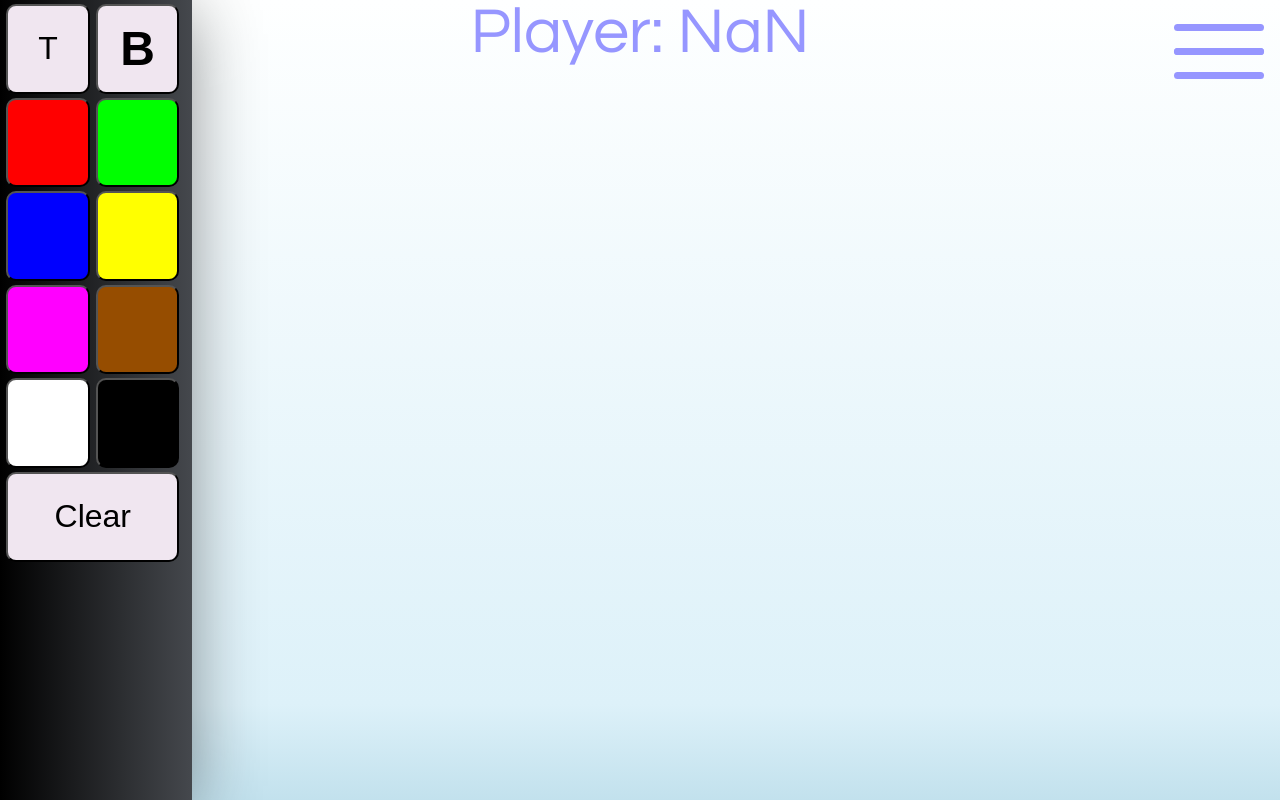
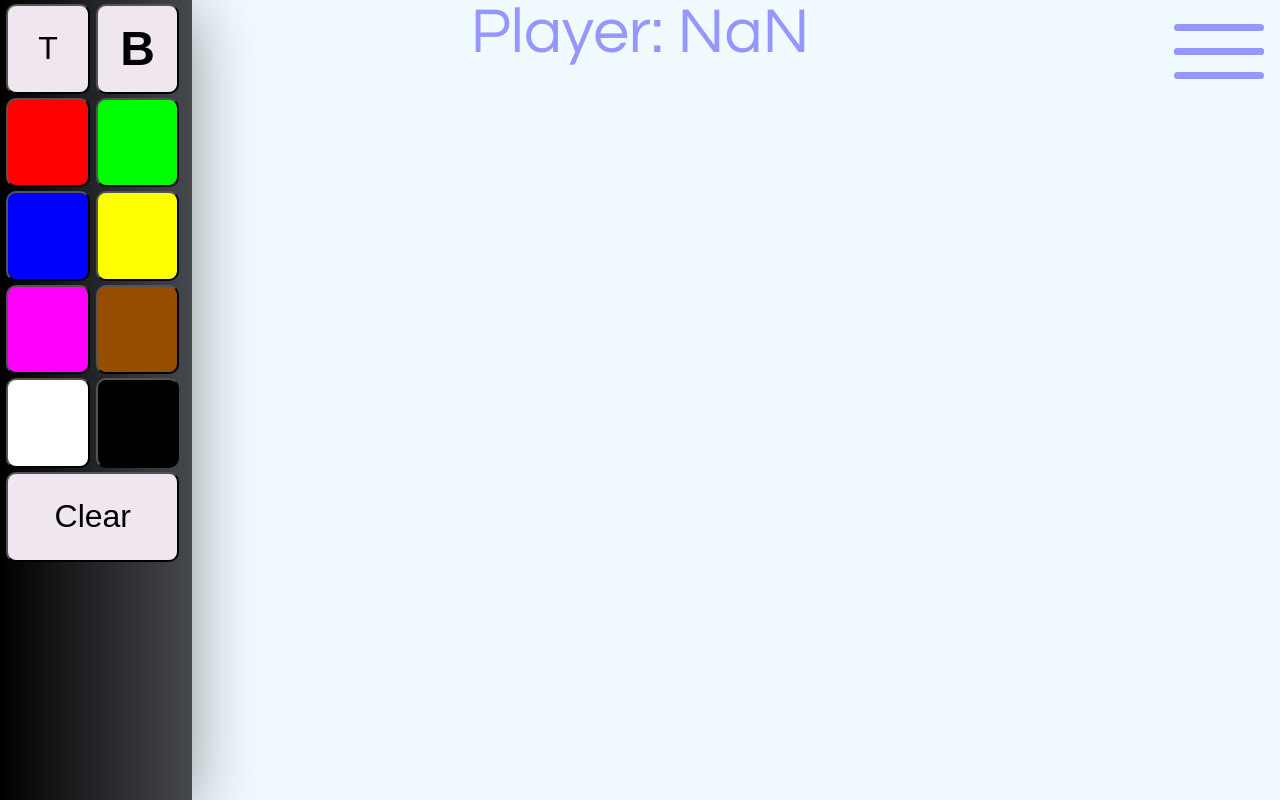
Before and after one commit to ka2le/drawgame, a website: page public/player.html in a window 1280 px wide. Drawn offline with nearby package versions, Linux system fonts and the light colour scheme.

Commit message:
no gradient

```diff
--- a/public/player.css
+++ b/public/player.css
@@ -3,10 +3,10 @@
  */
 
 body,html {
-		background: #feffff; /* Old browsers */
-	background: -moz-linear-gradient(top, #feffff 0%, #ddf1f9 88%, #c2e1ed 100%); /* FF3.6-15 */
-	background: -webkit-linear-gradient(top, #feffff 0%,#ddf1f9 88%,#c2e1ed 100%); /* Chrome10-25,Safari5.1-6 */
-	background: linear-gradient(to bottom, #feffff 0%,#ddf1f9 88%,#c2e1ed 100%); /* W3C, IE10+, FF16+, Chrome26+, Opera12+, Safari7+ */
+		background: rgb(241,251,255); /* Old browsers */
+	//background: -moz-linear-gradient(top, #feffff 0%, #ddf1f9 88%, #c2e1ed 100%); /* FF3.6-15 */
+	//background: -webkit-linear-gradient(top, #feffff 0%,#ddf1f9 88%,#c2e1ed 100%); /* Chrome10-25,Safari5.1-6 */
+	//background: linear-gradient(to bottom, #feffff 0%,#ddf1f9 88%,#c2e1ed 100%); /* W3C, IE10+, FF16+, Chrome26+, Opera12+, Safari7+ */
 	filter: progid:DXImageTransform.Microsoft.gradient( startColorstr='#feffff', endColorstr='#c2e1ed',GradientType=0 ); /* IE6-9 */
 	width : 100%;
 	height: 100%;
```
